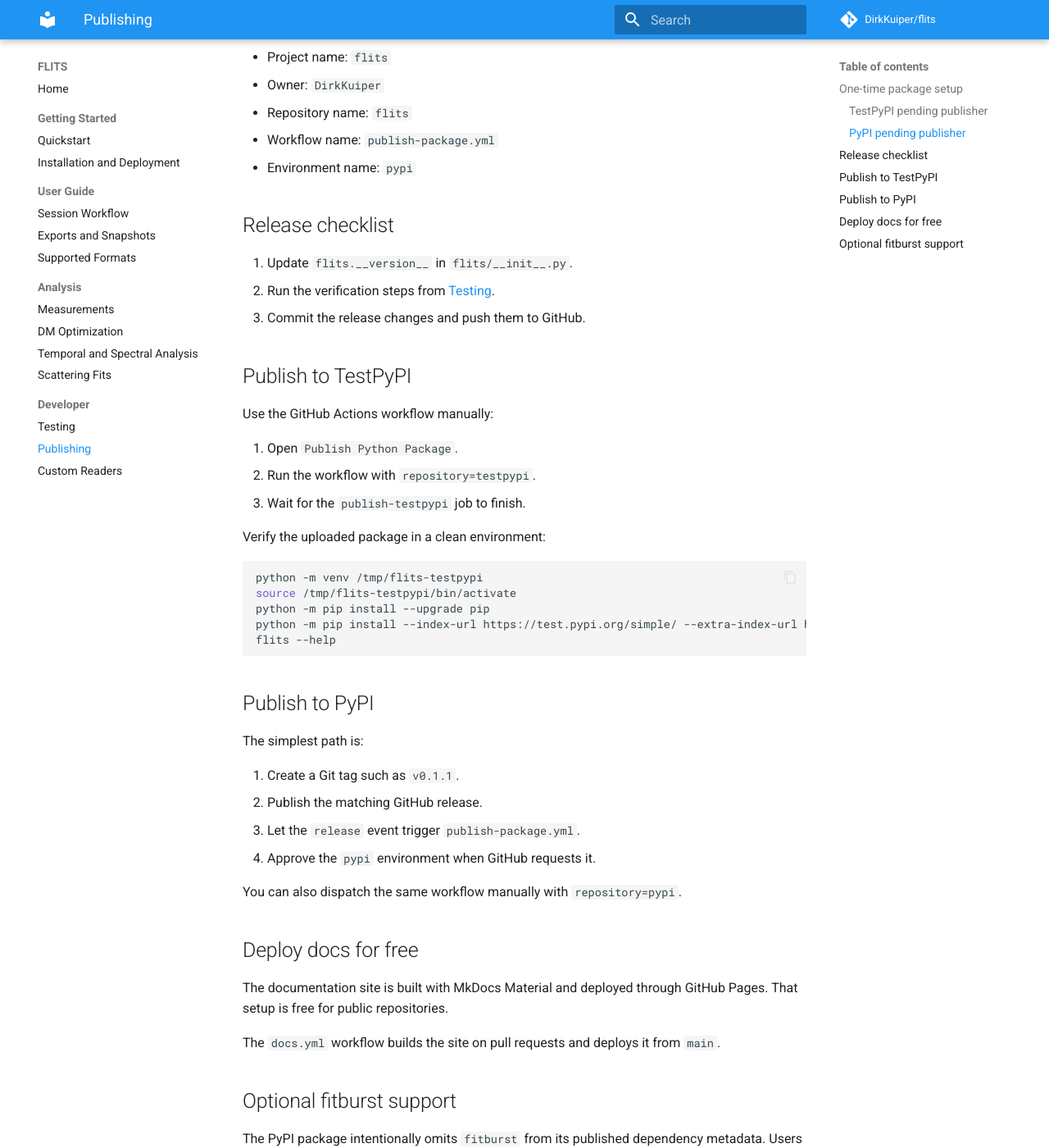
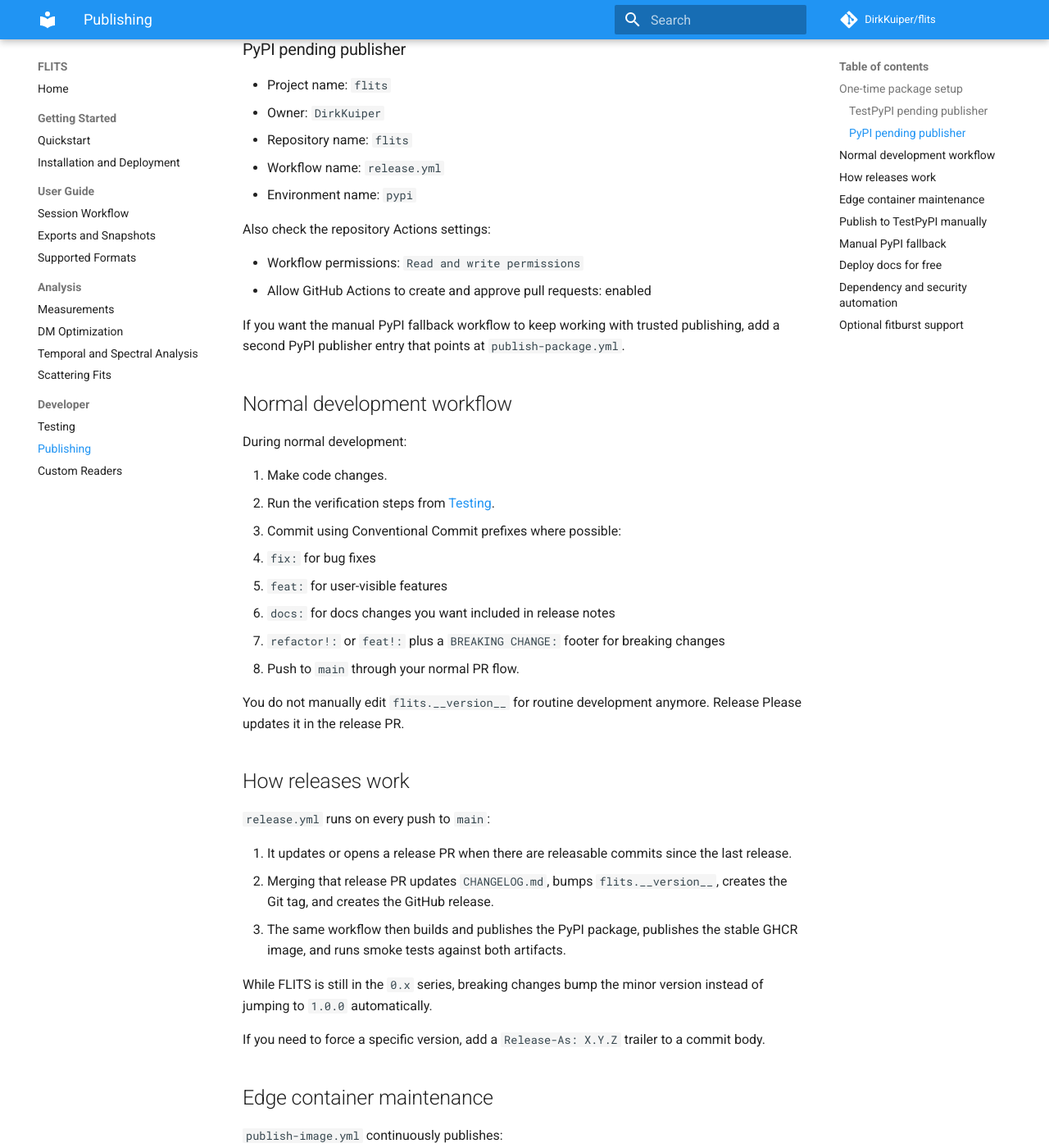
Before and after one commit to DirkKuiper/flits, an MkDocs documentation site: the page built from docs/developer/publishing.md, in a window 1280 px wide and 1400 px high, scrolled down 806 px. Shown: the whole window at 82% size. Built offline with MkDocs 1.6.1 and Material for MkDocs 9.7.7, drawn with Linux system fonts in a browser that asks for light colours; comment, search, counter and statistics services are not loaded; some of the changed text lies outside the part shown.

Commit message:
chore: automate releases and dependency maintenance

````diff
--- a/docs/developer/publishing.md
+++ b/docs/developer/publishing.md
@@ -1,9 +1,10 @@
 # Publishing
 
-FLITS currently has three automated publication paths:
+FLITS now publishes through four automated paths:
 
-- `publish-package.yml` for TestPyPI and PyPI
-- `publish-image.yml` for the GHCR container image
+- `release.yml` for release PRs, GitHub releases, PyPI, and stable GHCR images
+- `publish-image.yml` for the rolling `edge` GHCR image
+- `publish-package.yml` for manual TestPyPI or PyPI fallback publishing
 - `docs.yml` for GitHub Pages documentation deployment
 
 ## One-time package setup
@@ -29,22 +30,70 @@ Then configure pending publishers on both indexes with these values:
 - Project name: `flits`
 - Owner: `DirkKuiper`
 - Repository name: `flits`
-- Workflow name: `publish-package.yml`
+- Workflow name: `release.yml`
 - Environment name: `pypi`
 
-## Release checklist
+Also check the repository Actions settings:
 
-1. Update `flits.__version__` in `flits/__init__.py`.
+- Workflow permissions: `Read and write permissions`
+- Allow GitHub Actions to create and approve pull requests: enabled
+
+If you want the manual PyPI fallback workflow to keep working with trusted
+publishing, add a second PyPI publisher entry that points at
+`publish-package.yml`.
+
+## Normal development workflow
+
+During normal development:
+
+1. Make code changes.
 2. Run the verification steps from [Testing](testing.md).
-3. Commit the release changes and push them to GitHub.
+3. Commit using Conventional Commit prefixes where possible:
+   - `fix:` for bug fixes
+   - `feat:` for user-visible features
+   - `docs:` for docs changes you want included in release notes
+   - `refactor!:` or `feat!:` plus a `BREAKING CHANGE:` footer for breaking changes
+4. Push to `main` through your normal PR flow.
 
-## Publish to TestPyPI
+You do not manually edit `flits.__version__` for routine development anymore.
+Release Please updates it in the release PR.
 
-Use the GitHub Actions workflow manually:
+## How releases work
+
+`release.yml` runs on every push to `main`:
+
+1. It updates or opens a release PR when there are releasable commits since the
+   last release.
+2. Merging that release PR updates `CHANGELOG.md`, bumps
+   `flits.__version__`, creates the Git tag, and creates the GitHub release.
+3. The same workflow then builds and publishes the PyPI package, publishes the
+   stable GHCR image, and runs smoke tests against both artifacts.
+
+While FLITS is still in the `0.x` series, breaking changes bump the minor
+version instead of jumping to `1.0.0` automatically.
+
+If you need to force a specific version, add a `Release-As: X.Y.Z` trailer to a
+commit body.
+
+## Edge container maintenance
+
+`publish-image.yml` continuously publishes:
+
+- `ghcr.io/dirkkuiper/flits:edge`
+- `ghcr.io/dirkkuiper/flits:sha-<commit>`
+
+It runs on pushes to `main`, on a weekly schedule, and manually. Use `edge`
+only for testing snapshots; use `latest` or an exact release tag for actual
+analysis environments.
+
+## Publish to TestPyPI manually
+
+Use the manual workflow when you want to verify packaging before cutting a real
+release:
 
 1. Open `Publish Python Package`.
 2. Run the workflow with `repository=testpypi`.
-3. Wait for the `publish-testpypi` job to finish.
+3. Wait for the publish and smoke-test jobs to finish.
 
 Verify the uploaded package in a clean environment:
 
@@ -56,16 +105,10 @@ python -m pip install --index-url https://test.pypi.org/simple/ --extra-index-ur
 flits --help
 ```
 
-## Publish to PyPI
+## Manual PyPI fallback
 
-The simplest path is:
-
-1. Create a Git tag such as `v0.1.1`.
-2. Publish the matching GitHub release.
-3. Let the `release` event trigger `publish-package.yml`.
-4. Approve the `pypi` environment when GitHub requests it.
-
-You can also dispatch the same workflow manually with `repository=pypi`.
+If the automated release workflow is unavailable, you can still dispatch
+`publish-package.yml` manually with `repository=pypi`.
 
 ## Deploy docs for free
 
@@ -74,6 +117,14 @@ GitHub Pages. That setup is free for public repositories.
 
 The `docs.yml` workflow builds the site on pull requests and deploys it from
 `main`.
+
+## Dependency and security automation
+
+The repository also includes:
+
+- `dependabot.yml` for weekly Python, Docker, and GitHub Actions updates
+- a weekly scheduled `tests.yml` run to catch dependency drift
+- `security.yml` for `pip-audit` and Trivy scanning
 
 ## Optional fitburst support
 
````
Also changed, not shown: CHANGELOG.md (added, +13 -0 lines), README.md (+6 -0 lines), docs/installation.md (+18 -0 lines), .release-please-manifest.json (added), 9 other files.
